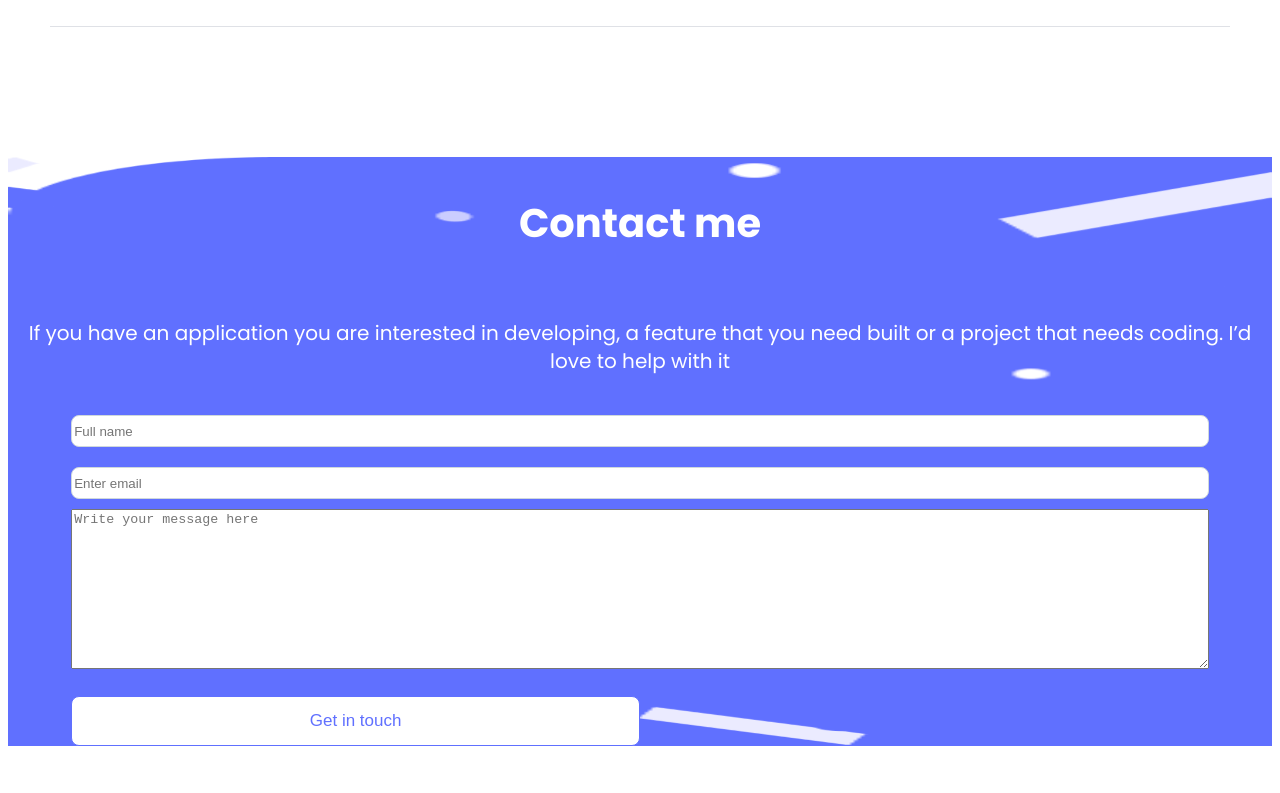
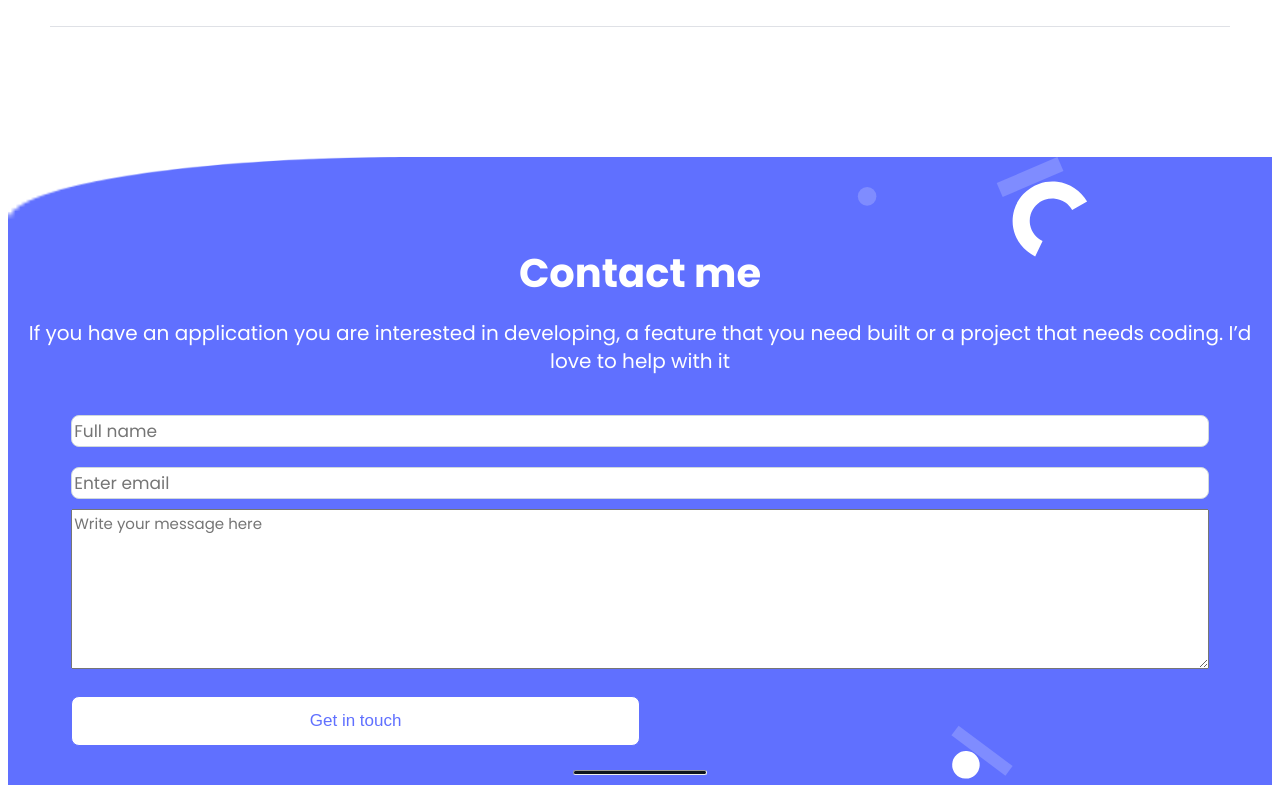
Before and after one commit to VicPeralta/Portfolio, a website: page index.html in a window 1280 px wide. Shown: the part 6488-7281 px from the top of the page. Before the commit the page ends 7242 px from the top, so only its background shows below. Drawn offline with Linux system fonts and the light colour scheme.

Commit message:
Modified HTML & CSS and added a new file to the page

```diff
--- a/index.html
+++ b/index.html
@@ -302,13 +302,13 @@
         that you need built or a project that needs coding. I’d love to help
         with it
       </p>
-      <form action="">
+      <form action="https://formspree.io/f/mwkypgbn" method="post">
         <input type="text" name="full-name" required  maxlength="30" placeholder="Full name" class="input-field-contact"><br>
         <input type="email" name="email" required placeholder="Enter email" class="input-field-contact"><br>
         <textarea name="comment" id="comment" cols="30" rows="10" placeholder="Write your message here" required></textarea><br>
         <input type="submit" value="Get in touch" class="button-contact-form work-button">
       </form>
-
+      <hr class="contact-section_lining">
     </section>
   </body>
 </html>
--- a/styles.css
+++ b/styles.css
@@ -333,10 +333,9 @@ body {
 }
 
 .contact-section {
-  background-image: url("./assets/Contactme.png"),
-    url("./assets/header-shapesmobile.png");
+  background-image: url("./assets/contact\ form\ shapes-mobile.svg"), url("./assets/Contactme.png");
   background-repeat: no-repeat;
-  background-size: 100% 100%;
+  background-size: 150% 100%;
   background-blend-mode: lighten;
   display: flex;
   flex-direction: column;
@@ -352,6 +351,8 @@ body {
   letter-spacing: 0em;
   text-align: center;
   color: #fff;
+  margin-top: 90px;
+  margin-bottom: 0;
 }
 
 .contact-section form {
@@ -367,10 +368,18 @@ body {
   text-align: center;
   padding: 10px;
   color: #fff;
+  margin-top: 10px;
 }
 .contact-section textarea {
   width: 100%;
   height: 10rem;
+  font-family: Poppins;
+  font-size: 15px;
+  font-style: normal;
+  font-weight: 400;
+  line-height: 24px;
+  letter-spacing: 0em;
+  text-align: left;
 }
 .input-field-contact {
   width: 100%;
@@ -378,8 +387,27 @@ body {
   margin: 10px auto;
   border-radius: 8px;
   border: 1px solid #cfd8dc;
+  font-family: Poppins, Arial, Helvetica, sans-serif;
+  font-size: 17px;
+  font-style: normal;
+  font-weight: 400;
+  line-height: 20px;
+  letter-spacing: 0em;
+  text-align: left;
+
 }
 
 .button-contact-form {
   color: #6070ff;
 }
+
+.contact-section_lining {
+  background: rgba(13, 21, 30, 1);
+  height: 5px;
+width: 134px;
+left: 120px;
+top: 21px;
+border-radius: 10px;
+margin-top: 24px;
+margin-bottom: 10px;
+}
```
Also changed, not shown: assets/contact form shapes-mobile.svg (added).
